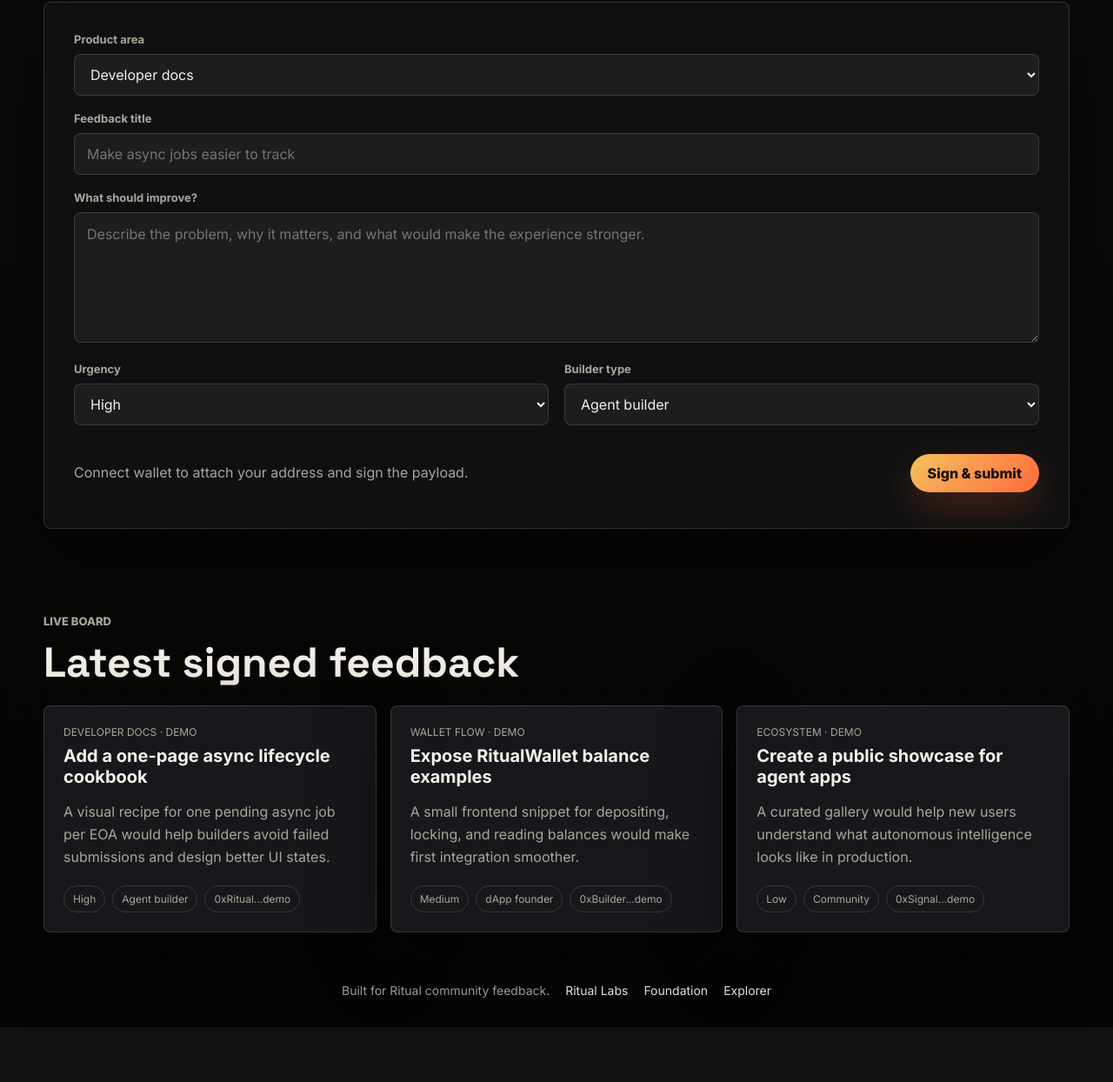
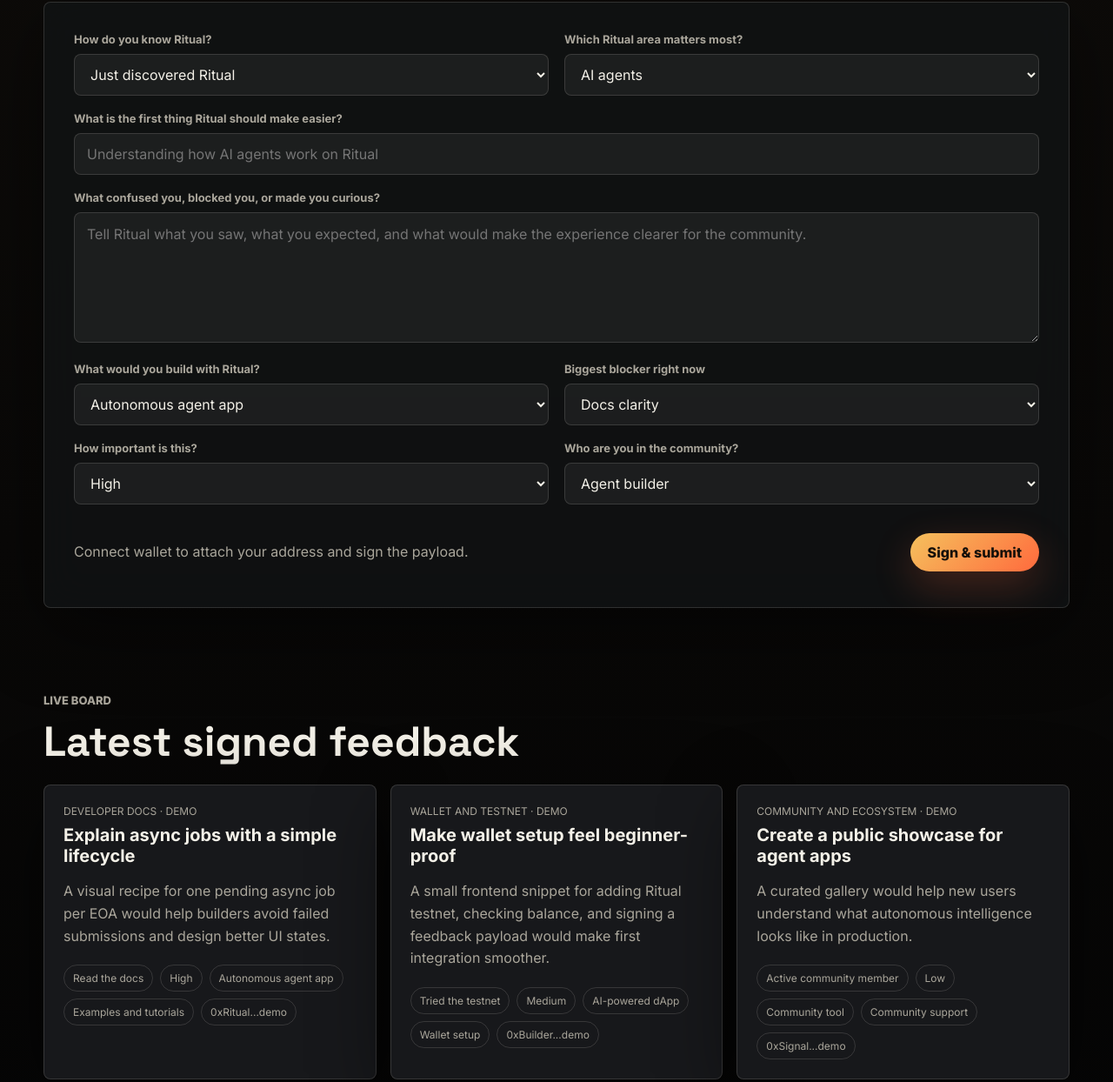
Before and after one commit to kamaledeng/ritual-feedback, a website: page index.html in a window 1280 px wide. Shown: the part 1457-2701 px from the top of the page at 87% size. Before the commit the page ends 2638 px from the top, so only its background shows below. Drawn offline with Linux system fonts and the light colour scheme.

Commit message:
Add community Ritual feedback questions

```diff
--- a/app.js
+++ b/app.js
@@ -12,27 +12,36 @@
 
 const sampleFeedback = [
   {
+    stage: "Read the docs",
     category: "Developer docs",
     urgency: "High",
     builderType: "Agent builder",
-    title: "Add a one-page async lifecycle cookbook",
+    useCase: "Autonomous agent app",
+    blocker: "Examples and tutorials",
+    title: "Explain async jobs with a simple lifecycle",
     message: "A visual recipe for one pending async job per EOA would help builders avoid failed submissions and design better UI states.",
     address: "0xRitual...demo",
     createdAt: "Demo"
   },
   {
-    category: "Wallet flow",
+    stage: "Tried the testnet",
+    category: "Wallet and testnet",
     urgency: "Medium",
     builderType: "dApp founder",
-    title: "Expose RitualWallet balance examples",
-    message: "A small frontend snippet for depositing, locking, and reading balances would make first integration smoother.",
+    useCase: "AI-powered dApp",
+    blocker: "Wallet setup",
+    title: "Make wallet setup feel beginner-proof",
+    message: "A small frontend snippet for adding Ritual testnet, checking balance, and signing a feedback payload would make first integration smoother.",
     address: "0xBuilder...demo",
     createdAt: "Demo"
   },
   {
-    category: "Ecosystem",
+    stage: "Active community member",
+    category: "Community and ecosystem",
     urgency: "Low",
     builderType: "Community",
+    useCase: "Community tool",
+    blocker: "Community support",
     title: "Create a public showcase for agent apps",
     message: "A curated gallery would help new users understand what autonomous intelligence looks like in production.",
     address: "0xSignal...demo",
@@ -135,8 +144,10 @@
       <h3>${escapeHtml(item.title)}</h3>
       <p>${escapeHtml(item.message)}</p>
       <div class="tag-row">
+        <span>${item.stage || "Community signal"}</span>
         <span>${item.urgency}</span>
-        <span>${item.builderType}</span>
+        <span>${item.useCase || item.builderType}</span>
+        <span>${item.blocker || item.category}</span>
         <span>${item.address}</span>
       </div>
     </article>
@@ -162,9 +173,12 @@
   if (!walletAddress) return;
 
   const payload = {
+    stage: document.querySelector("#stage").value,
     category: document.querySelector("#category").value,
     urgency: document.querySelector("#urgency").value,
     builderType: document.querySelector("#builderType").value,
+    useCase: document.querySelector("#useCase").value,
+    blocker: document.querySelector("#blocker").value,
     title: document.querySelector("#title").value.trim(),
     message: document.querySelector("#message").value.trim(),
     address: shortAddress(walletAddress),
@@ -174,8 +188,12 @@
   const signatureMessage = [
     "Ritual Feedback",
     `Address: ${walletAddress}`,
+    `Stage: ${payload.stage}`,
     `Category: ${payload.category}`,
     `Urgency: ${payload.urgency}`,
+    `Use case: ${payload.useCase}`,
+    `Blocker: ${payload.blocker}`,
+    `Community role: ${payload.builderType}`,
     `Title: ${payload.title}`,
     `Message: ${payload.message}`
   ].join("\n");
--- a/index.html
+++ b/index.html
@@ -105,36 +105,71 @@
         </div>
 
         <form class="feedback-form" id="feedbackForm">
+          <div class="form-row">
+            <label>
+              <span>How do you know Ritual?</span>
+              <select id="stage" required>
+                <option value="Just discovered Ritual">Just discovered Ritual</option>
+                <option value="Read the docs">Read the docs</option>
+                <option value="Tried the testnet">Tried the testnet</option>
+                <option value="Building an idea">Building an idea</option>
+                <option value="Active community member">Active community member</option>
+              </select>
+            </label>
+            <label>
+              <span>Which Ritual area matters most?</span>
+              <select id="category" required>
+                <option value="AI agents">AI agents</option>
+                <option value="Developer docs">Developer docs</option>
+                <option value="Wallet and testnet">Wallet and testnet</option>
+                <option value="Ritual Chain">Ritual Chain</option>
+                <option value="Community and ecosystem">Community and ecosystem</option>
+              </select>
+            </label>
+          </div>
+
           <label>
-            <span>Product area</span>
-            <select id="category" required>
-              <option value="Developer docs">Developer docs</option>
-              <option value="Wallet flow">Wallet flow</option>
-              <option value="Ritual Chain">Ritual Chain</option>
-              <option value="Foundation">Foundation</option>
-              <option value="Ecosystem">Ecosystem</option>
-            </select>
+            <span>What is the first thing Ritual should make easier?</span>
+            <input id="title" type="text" maxlength="90" placeholder="Understanding how AI agents work on Ritual" required />
           </label>
 
           <label>
-            <span>Feedback title</span>
-            <input id="title" type="text" maxlength="90" placeholder="Make async jobs easier to track" required />
-          </label>
-
-          <label>
-            <span>What should improve?</span>
+            <span>What confused you, blocked you, or made you curious?</span>
             <textarea
               id="message"
               rows="6"
               maxlength="900"
-              placeholder="Describe the problem, why it matters, and what would make the experience stronger."
+              placeholder="Tell Ritual what you saw, what you expected, and what would make the experience clearer for the community."
               required
             ></textarea>
           </label>
 
           <div class="form-row">
             <label>
-              <span>Urgency</span>
+              <span>What would you build with Ritual?</span>
+              <select id="useCase" required>
+                <option value="Autonomous agent app">Autonomous agent app</option>
+                <option value="AI-powered dApp">AI-powered dApp</option>
+                <option value="On-chain automation">On-chain automation</option>
+                <option value="Community tool">Community tool</option>
+                <option value="Still exploring">Still exploring</option>
+              </select>
+            </label>
+            <label>
+              <span>Biggest blocker right now</span>
+              <select id="blocker" required>
+                <option value="Docs clarity">Docs clarity</option>
+                <option value="Wallet setup">Wallet setup</option>
+                <option value="Examples and tutorials">Examples and tutorials</option>
+                <option value="Community support">Community support</option>
+                <option value="Token or roadmap info">Token or roadmap info</option>
+              </select>
+            </label>
+          </div>
+
+          <div class="form-row">
+            <label>
+              <span>How important is this?</span>
               <select id="urgency" required>
                 <option value="High">High</option>
                 <option value="Medium">Medium</option>
@@ -142,12 +177,13 @@
               </select>
             </label>
             <label>
-              <span>Builder type</span>
+              <span>Who are you in the community?</span>
               <select id="builderType" required>
                 <option value="Agent builder">Agent builder</option>
                 <option value="dApp founder">dApp founder</option>
                 <option value="Researcher">Researcher</option>
                 <option value="Community">Community</option>
+                <option value="Investor / observer">Investor / observer</option>
               </select>
             </label>
           </div>
```
